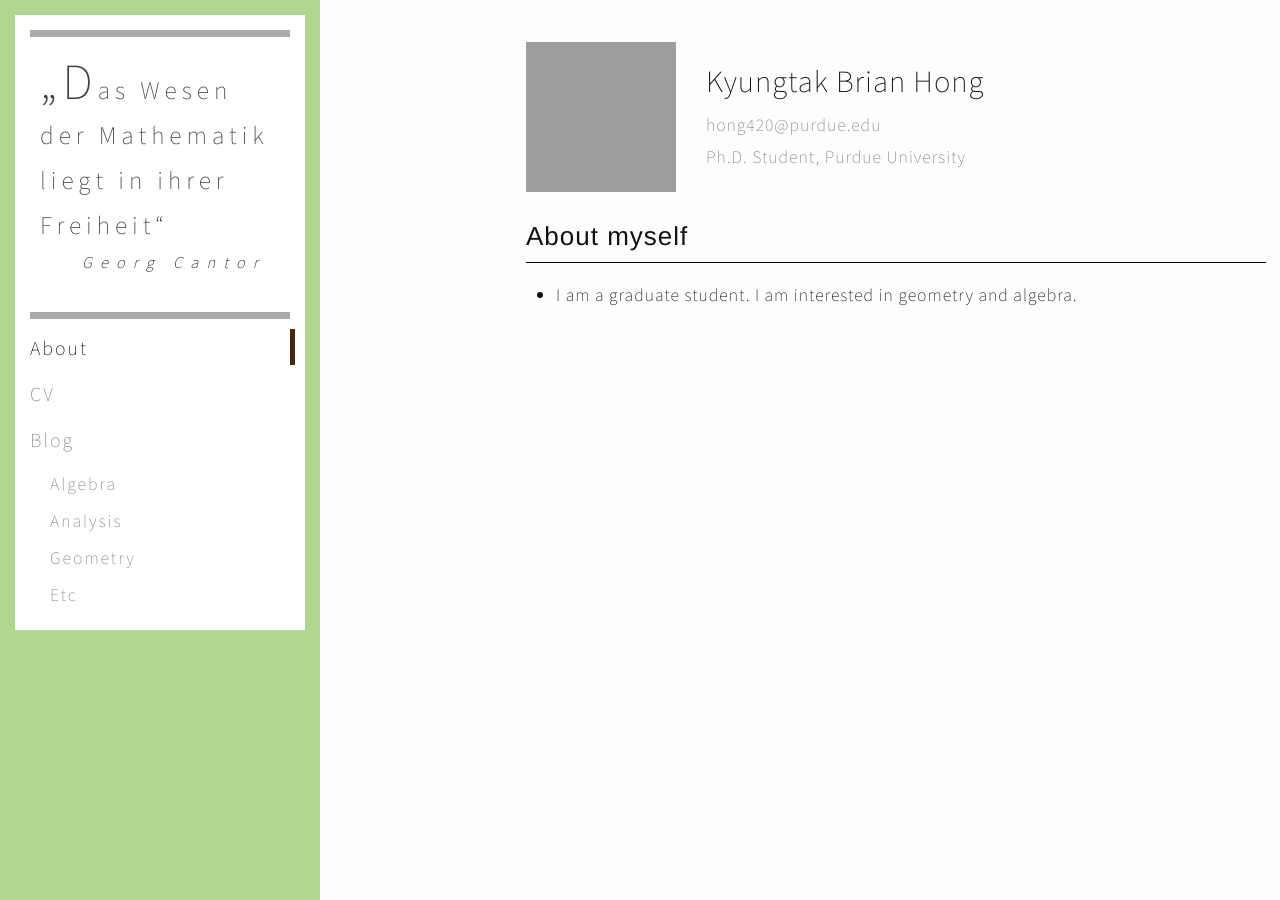
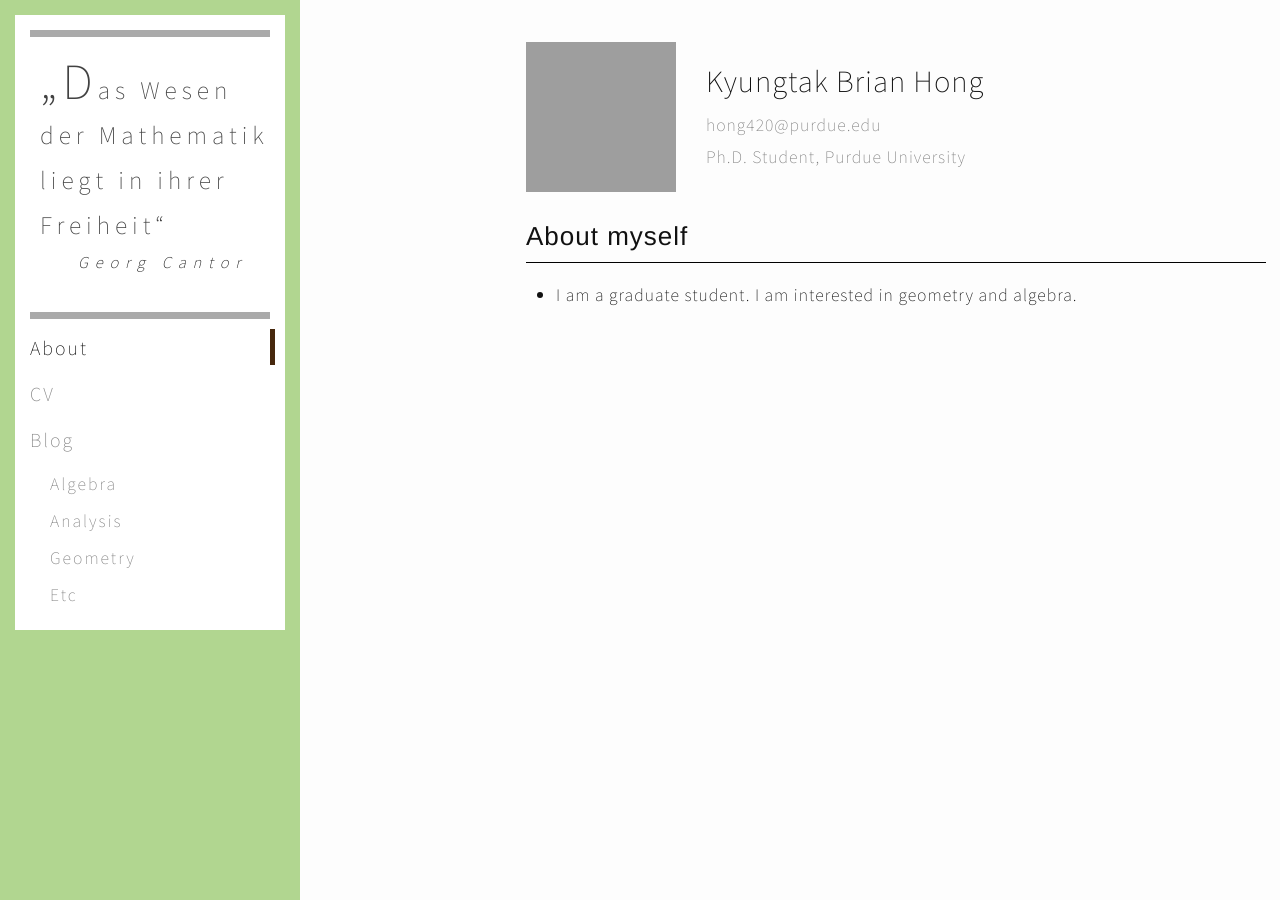
Before and after one commit to Kyungtak-Hong/kyungtak-hong.github.io, a Jekyll site: the page built from index.md, in a window 1280 px wide. Built offline with Jekyll 4.4.1, drawn with Linux system fonts in a browser that asks for light colours; grey boxes are pictures that could not be loaded.

Commit message:
Update _layout.scss

```diff
--- a/_sass/_layout.scss
+++ b/_sass/_layout.scss
@@ -5,9 +5,10 @@
     //border-top: 5px solid $grey-color-dark;
     //border-bottom: 1px solid $grey-color-light;
     min-height: 56px;
+    min-width: 300px;
     // Positioning context for the mobile navigation icon
     position: fixed;
-    width: 25%;
+    width: 23%;
     height: 100%;
     background: #B1D690;
     @include media-query($on-palm) {
```
